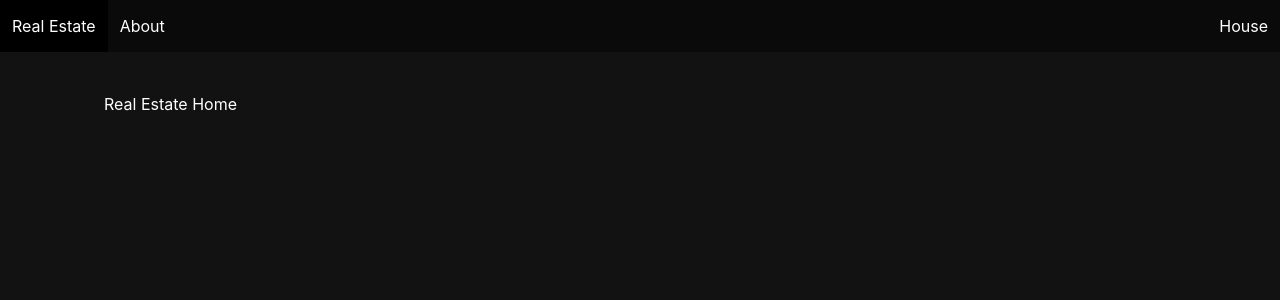
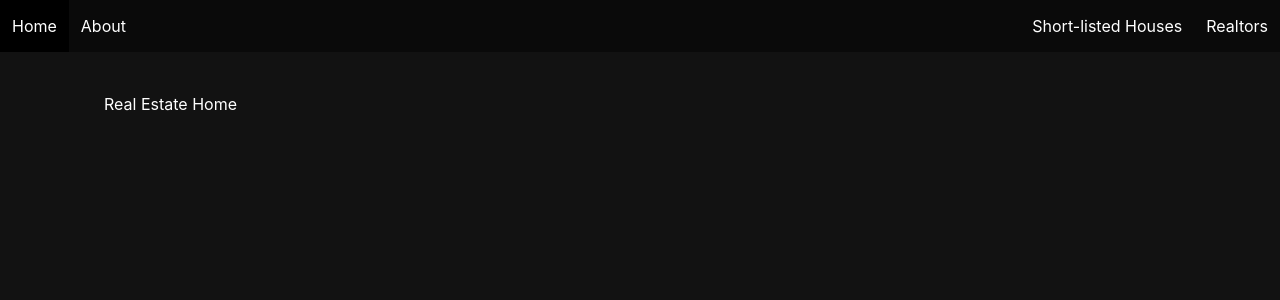
Before and after one commit to mustafacev/project4_backend, a Django app: page / in a window 1280 px wide. Shown: the top 300 px of the page. Run offline with Django 4.2, Linux system fonts and the light colour scheme.

Commit message:
base page edited

```diff
--- a/main_app/templates/base.html
+++ b/main_app/templates/base.html
@@ -9,16 +9,17 @@
     <link rel="stylesheet" href="https://cdn.jsdelivr.net/npm/bulma@0.9.2/css/bulma.min.css">
     <link rel="stylesheet" href="https://cdnjs.cloudflare.com/ajax/libs/font-awesome/5.15.4/css/all.min.css">
     <link rel="stylesheet" href="{% static 'styles/main.css' %}" />
+    <link rel="stylesheet" type="text/css" href="{% static 'styles/home_styles.css' %}">
+    <link rel="stylesheet" type="text/css" href="{% static 'styles/about_styles.css' %}">
     <script src="{% static 'scripts/main.js' %}" defer></script>
-    <script src="https://code.jquery.com/jquery-3.6.0.min.js"
-        integrity="sha256-/xUj+3OJU5yExlq6GSYGSHk7tPXikynS7ogEvDej/m4=" crossorigin="anonymous"></script>
+    <script src="https://code.jquery.com/jquery-3.6.0.min.js" integrity="sha256-/xUj+3OJU5yExlq6GSYGSHk7tPXikynS7ogEvDej/m4=" crossorigin="anonymous"></script>
     <title>Real Estate - {% block title %}{% endblock %}</title>
 </head>
 
 <body>
     <nav class="navbar is-black" role="navigation" aria-label="main navigation">
         <div class="navbar-brand">
-            <a class="navbar-item" href="/">Real Estate</a>
+            <a class="navbar-item" href="/">Home</a>
             <a role="button" class="navbar-burger" aria-label="menu" aria-expanded="false">
                 <span aria-hidden="true"></span>
                 <span aria-hidden="true"></span>
@@ -29,7 +30,10 @@
             <a class="navbar-item" href="/about">About</a>
         </div>
         <div class="navbar-menu navbar-end">
-            <a class="navbar-item" href="/house">House</a>
+            <a class="navbar-item" href="/house">Short-listed Houses</a>
+        </div>
+        <div class="navbar-brand">
+            <a class="navbar-item" href="/realtors">Realtors</a>
         </div>
     </nav>
     <div class="container">
```
